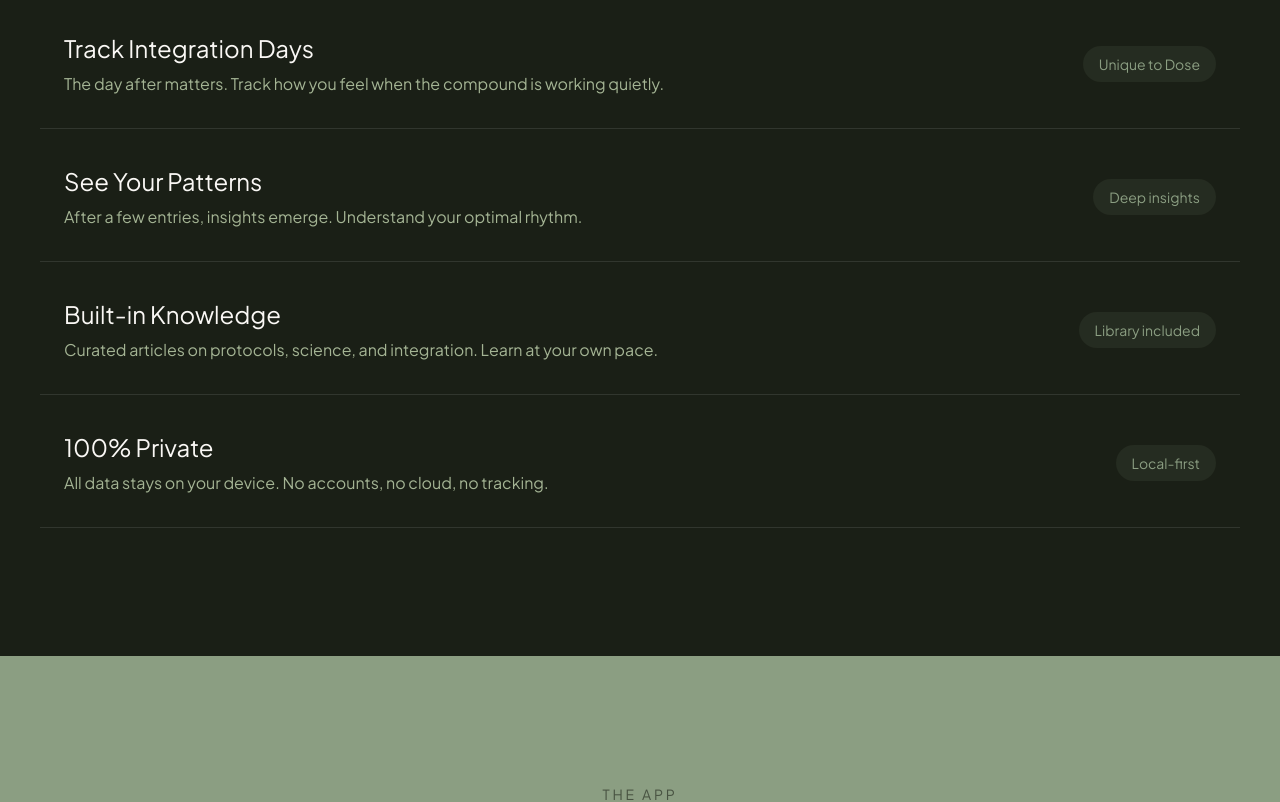
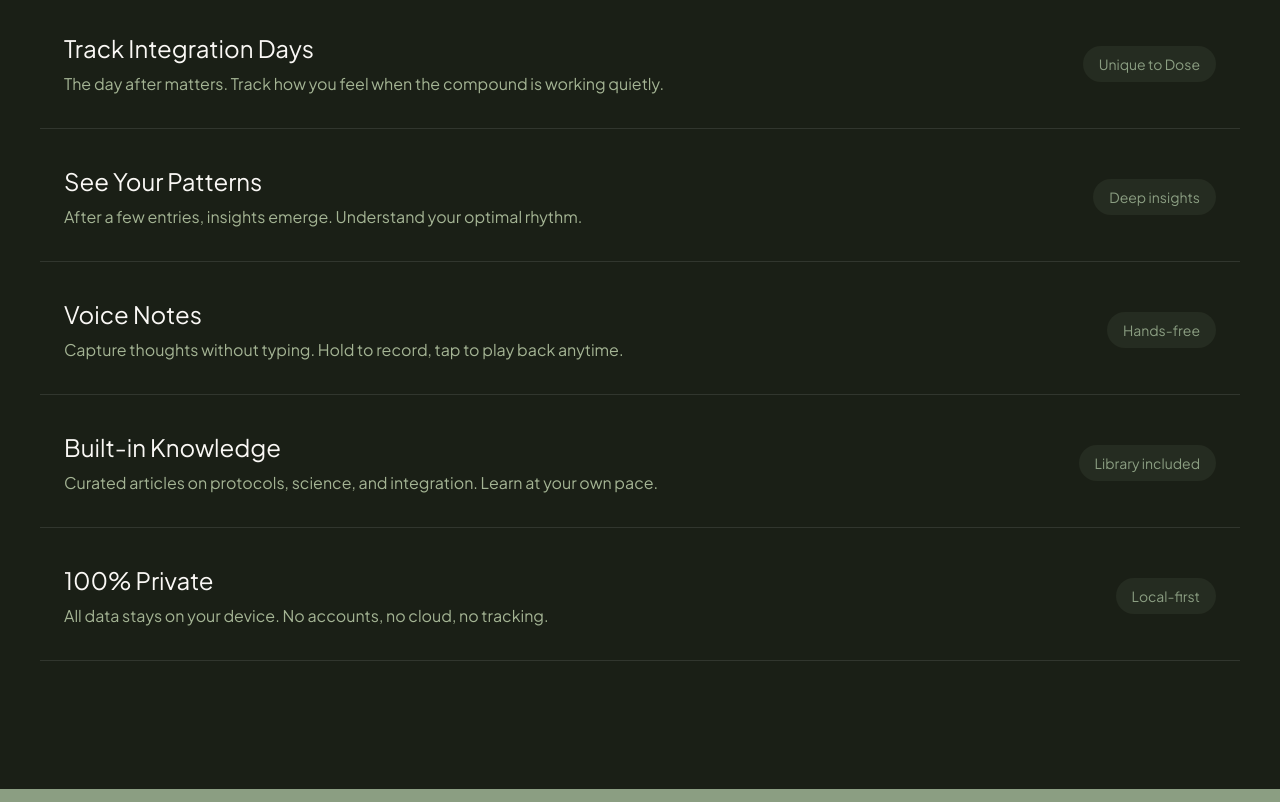
Before and after one commit to passistant96/dosedays-landing, a Next.js app: page / in a window 1280 px wide. Shown: the part 1974-2776 px from the top of the page. Built offline with nearby package versions, Linux system fonts and the light colour scheme; no server answers.

Commit message:
Features: add Voice Notes

```diff
--- a/src/app/page.tsx
+++ b/src/app/page.tsx
@@ -269,6 +269,11 @@ export default function DoseLanding() {
                 detail: "Deep insights",
               },
               {
+                title: "Voice Notes",
+                description: "Capture thoughts without typing. Hold to record, tap to play back anytime.",
+                detail: "Hands-free",
+              },
+              {
                 title: "Built-in Knowledge",
                 description: "Curated articles on protocols, science, and integration. Learn at your own pace.",
                 detail: "Library included",
```
